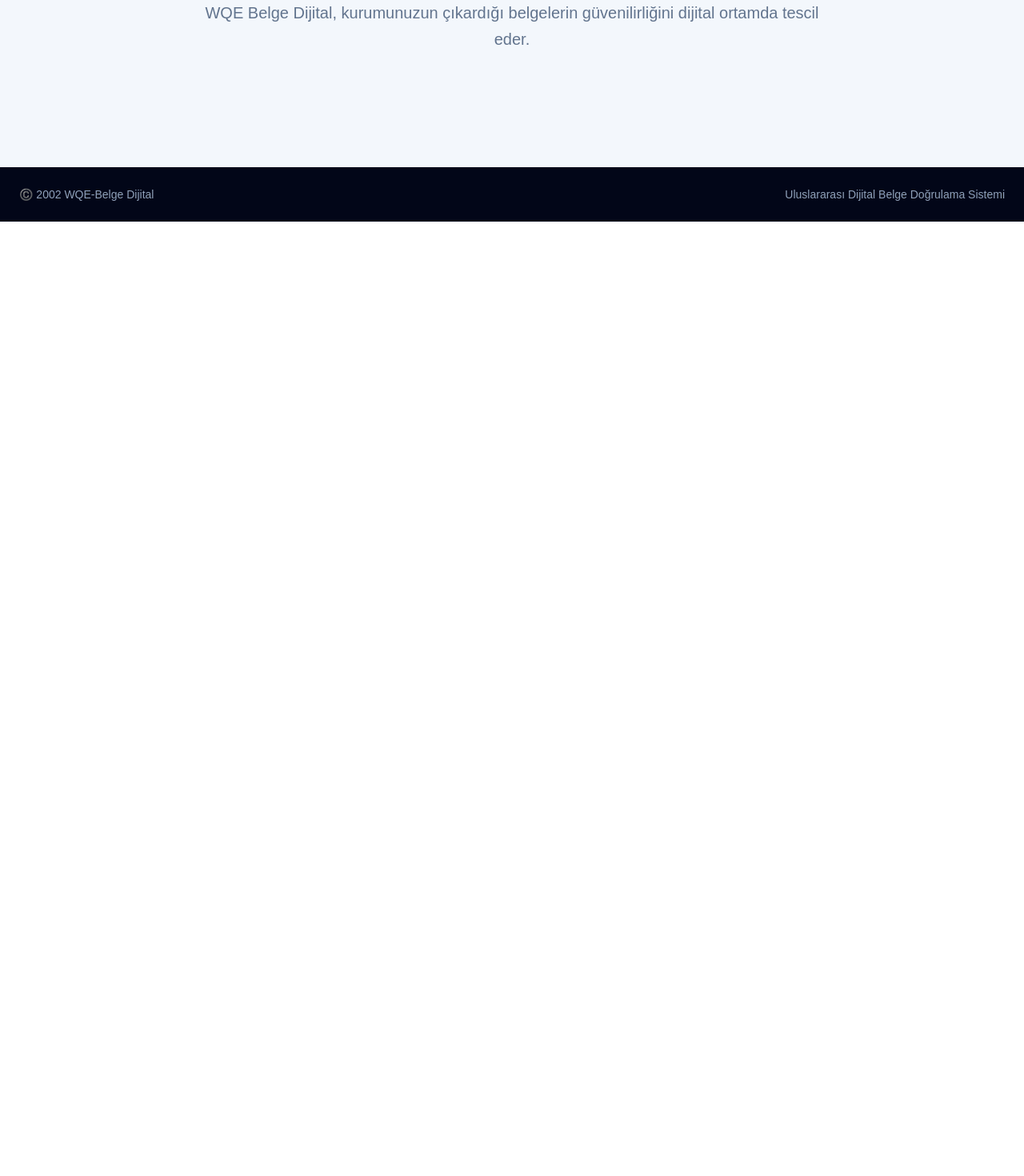
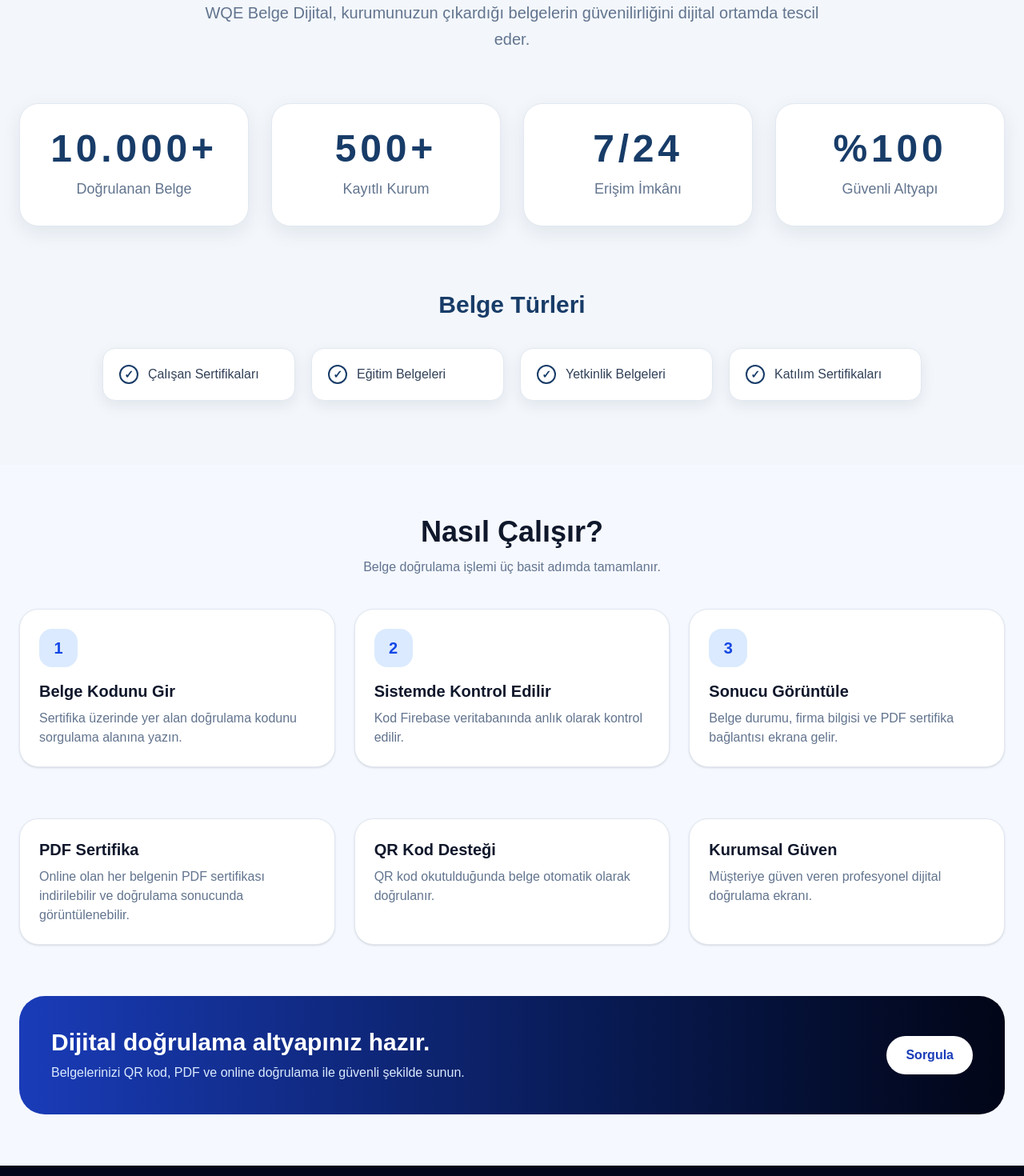
Before and after one commit to muratalan91-commits/wqe-system-final, a Next.js app: page / in a window 1280 px wide. Shown: the part 980-2450 px from the top of the page at 80% size. Before the commit the page ends 1257 px from the top, so only its background shows below. Built offline with nearby package versions, Linux system fonts and the light colour scheme.

Commit message:
Update page.tsx

```diff
--- a/app/page.tsx
+++ b/app/page.tsx
@@ -120,11 +120,23 @@
     return value || "-";
   };
 
+  const clearResult = () => {
+    setDocumentName("");
+    setOwner("");
+    setAddress("");
+    setDescription("");
+    setDate("");
+    setRevizyontarihi("");
+    setStatus("");
+    setPdfUrl("");
+  };
+
   const verifyDocument = async (customCode?: string) => {
     const searchCode = (customCode || code).trim();
 
     if (!searchCode) {
       setResult(t[lang].enterCode);
+      clearResult();
       return;
     }
 
@@ -133,14 +145,7 @@
 
     if (querySnapshot.empty) {
       setResult(t[lang].notFound);
-      setDocumentName("");
-      setOwner("");
-      setAddress("");
-      setDescription("");
-      setDate("");
-      setRevizyontarihi("");
-      setStatus("");
-      setPdfUrl("");
+      clearResult();
       return;
     }
 
@@ -182,13 +187,7 @@
             className="flex items-center gap-3 cursor-pointer"
           >
             <div className="w-12 h-12 rounded-2xl bg-gradient-to-br from-blue-700 to-cyan-400 flex items-center justify-center shadow-lg shadow-blue-700/30">
-              <svg
-                width="30"
-                height="30"
-                viewBox="0 0 24 24"
-                fill="none"
-                className="text-white"
-              >
+              <svg width="30" height="30" viewBox="0 0 24 24" fill="none" className="text-white">
                 <path
                   d="M12 2L4 5.5V11C4 16.2 7.4 20.9 12 22C16.6 20.9 20 16.2 20 11V5.5L12 2Z"
                   fill="currentColor"
@@ -215,24 +214,16 @@
           </a>
 
           <div className="hidden md:flex items-center gap-6 text-sm font-semibold text-slate-600">
-            <a href="#sorgula" className="hover:text-blue-700">
-              {t[lang].query}
-            </a>
-            <a href="#nasil-calisir" className="hover:text-blue-700">
-              {t[lang].how}
-            </a>
-            <a href="#ozellikler" className="hover:text-blue-700">
-              {t[lang].features}
-            </a>
+            <a href="#sorgula" className="hover:text-blue-700">{t[lang].query}</a>
+            <a href="#nasil-calisir" className="hover:text-blue-700">{t[lang].how}</a>
+            <a href="#ozellikler" className="hover:text-blue-700">{t[lang].features}</a>
           </div>
 
           <div className="flex items-center gap-2">
             <button
               onClick={() => setLang("tr")}
               className={`px-3 py-1 rounded-full text-xs font-bold ${
-                lang === "tr"
-                  ? "bg-blue-700 text-white"
-                  : "bg-slate-100 text-slate-600"
+                lang === "tr" ? "bg-blue-700 text-white" : "bg-slate-100 text-slate-600"
               }`}
             >
               TR
@@ -241,9 +232,7 @@
             <button
               onClick={() => setLang("en")}
               className={`px-3 py-1 rounded-full text-xs font-bold ${
-                lang === "en"
-                  ? "bg-blue-700 text-white"
-                  : "bg-slate-100 text-slate-600"
+                lang === "en" ? "bg-blue-700 text-white" : "bg-slate-100 text-slate-600"
               }`}
             >
               EN
@@ -260,6 +249,10 @@
       </header>
 
       <section className="relative overflow-hidden bg-gradient-to-br from-[#021B4E] via-[#003B8F] to-[#020617] text-white">
+        <div className="absolute inset-0 opacity-20 bg-[radial-gradient(circle_at_top_right,#60a5fa,transparent_35%)]" />
+        <div className="absolute top-[-200px] right-[-200px] w-[520px] h-[520px] bg-cyan-400/20 blur-3xl rounded-full" />
+        <div className="absolute bottom-[-220px] left-[-200px] w-[520px] h-[520px] bg-blue-500/20 blur-3xl rounded-full" />
+
         <div className="relative max-w-7xl mx-auto px-6 py-20 grid lg:grid-cols-2 gap-12 items-center">
           <div>
             <div className="inline-flex items-center gap-2 bg-white/10 border border-white/20 px-4 py-2 rounded-full text-sm mb-6">
@@ -302,9 +295,7 @@
                 {t[lang].verifyLabel}
               </div>
 
-              <h3 className="text-3xl font-black mb-2">
-                {t[lang].verifyTitle}
-              </h3>
+              <h3 className="text-3xl font-black mb-2">{t[lang].verifyTitle}</h3>
 
               <p className="text-slate-500">{t[lang].verifyDesc}</p>
             </div>
@@ -351,32 +342,22 @@
 
                     {revizyontarihi && (
                       <div className="flex justify-between gap-4 border-b pb-2">
-                        <span className="text-slate-500">
-                          {t[lang].revisionDate}
-                        </span>
+                        <span className="text-slate-500">{t[lang].revisionDate}</span>
                         <strong>{revizyontarihi}</strong>
                       </div>
                     )}
 
                     {address && (
                       <div className="border-b pb-2">
-                        <div className="text-slate-500 mb-1">
-                          {t[lang].address}
-                        </div>
-                        <div className="font-semibold whitespace-pre-line">
-                          {address}
-                        </div>
+                        <div className="text-slate-500 mb-1">{t[lang].address}</div>
+                        <div className="font-semibold whitespace-pre-line">{address}</div>
                       </div>
                     )}
 
                     {description && (
                       <div className="border-b pb-2">
-                        <div className="text-slate-500 mb-1">
-                          {t[lang].description}
-                        </div>
-                        <div className="font-semibold whitespace-pre-line">
-                          {description}
-                        </div>
+                        <div className="text-slate-500 mb-1">{t[lang].description}</div>
+                        <div className="font-semibold whitespace-pre-line">{description}</div>
                       </div>
                     )}
 
@@ -453,17 +434,14 @@
             <div className="text-3xl font-black text-blue-700">24/7</div>
             <div className="text-slate-500 text-sm">{t[lang].uninterrupted}</div>
           </div>
-
           <div>
             <div className="text-3xl font-black text-blue-700">SSL</div>
             <div className="text-slate-500 text-sm">{t[lang].secureInfra}</div>
           </div>
-
           <div>
             <div className="text-3xl font-black text-blue-700">QR</div>
             <div className="text-slate-500 text-sm">{t[lang].fastQuery}</div>
           </div>
-
           <div>
             <div className="text-3xl font-black text-blue-700">PDF</div>
             <div className="text-slate-500 text-sm">{t[lang].digitalCert}</div>
@@ -480,6 +458,132 @@
           <p className="text-slate-500 text-lg md:text-xl max-w-3xl mx-auto mb-16 leading-relaxed">
             {t[lang].trustedDesc}
           </p>
+
+          <div className="grid sm:grid-cols-2 lg:grid-cols-4 gap-7 mb-20">
+            {[
+              ["10.000+", t[lang].verifiedDocs],
+              ["500+", t[lang].registeredCompany],
+              ["7/24", t[lang].access],
+              ["%100", t[lang].secureInfra],
+            ].map((item) => (
+              <div
+                key={item[0]}
+                className="bg-white rounded-3xl p-8 shadow-[0_8px_24px_rgba(15,23,42,0.08)] border border-slate-200"
+              >
+                <div className="text-4xl md:text-5xl font-semibold tracking-widest text-[#183c68] mb-3">
+                  {item[0]}
+                </div>
+                <div className="text-slate-500 text-lg">{item[1]}</div>
+              </div>
+            ))}
+          </div>
+
+          <h4 className="text-3xl font-semibold text-[#183c68] mb-9">
+            {t[lang].docTypes}
+          </h4>
+
+          <div className="grid sm:grid-cols-2 lg:grid-cols-4 gap-5 max-w-5xl mx-auto">
+            {(lang === "tr"
+              ? ["Çalışan Sertifikaları", "Eğitim Belgeleri", "Yetkinlik Belgeleri", "Katılım Sertifikaları"]
+              : ["Employee Certificates", "Training Documents", "Competency Documents", "Participation Certificates"]
+            ).map((item) => (
+              <div
+                key={item}
+                className="bg-white rounded-2xl p-5 shadow-[0_6px_18px_rgba(15,23,42,0.08)] border border-slate-200 flex items-center gap-3 text-left text-slate-700 font-medium"
+              >
+                <span className="w-6 h-6 rounded-full border-2 border-[#183c68] text-[#183c68] flex items-center justify-center text-sm font-bold">
+                  ✓
+                </span>
+                <span>{item}</span>
+              </div>
+            ))}
+          </div>
+        </div>
+      </section>
+
+      <section id="nasil-calisir" className="max-w-7xl mx-auto px-6 py-16">
+        <div className="text-center mb-10">
+          <h3 className="text-3xl md:text-4xl font-black text-slate-900">
+            {t[lang].how}
+          </h3>
+          <p className="text-slate-500 mt-3">
+            {lang === "tr"
+              ? "Belge doğrulama işlemi üç basit adımda tamamlanır."
+              : "Document verification is completed in three simple steps."}
+          </p>
+        </div>
+
+        <div className="grid md:grid-cols-3 gap-6">
+          {(lang === "tr"
+            ? [
+                ["1", "Belge Kodunu Gir", "Sertifika üzerinde yer alan doğrulama kodunu sorgulama alanına yazın."],
+                ["2", "Sistemde Kontrol Edilir", "Kod Firebase veritabanında anlık olarak kontrol edilir."],
+                ["3", "Sonucu Görüntüle", "Belge durumu, firma bilgisi ve PDF sertifika bağlantısı ekrana gelir."],
+              ]
+            : [
+                ["1", "Enter Document Code", "Enter the verification code shown on the certificate."],
+                ["2", "System Checks It", "The code is checked instantly in the Firebase database."],
+                ["3", "View Result", "Document status, company information and PDF certificate link are displayed."],
+              ]
+          ).map((item) => (
+            <div
+              key={item[0]}
+              className="bg-white rounded-3xl p-6 shadow-sm border border-slate-200 hover:shadow-2xl hover:-translate-y-1 transition-all duration-300"
+            >
+              <div className="w-12 h-12 rounded-2xl bg-blue-100 text-blue-700 flex items-center justify-center font-black text-xl mb-4">
+                {item[0]}
+              </div>
+              <h4 className="text-xl font-black mb-2">{item[1]}</h4>
+              <p className="text-slate-500">{item[2]}</p>
+            </div>
+          ))}
+        </div>
+      </section>
+
+      <section id="ozellikler" className="max-w-7xl mx-auto px-6 pb-16 grid md:grid-cols-3 gap-6">
+        {(lang === "tr"
+          ? [
+              ["PDF Sertifika", "Online olan her belgenin PDF sertifikası indirilebilir ve doğrulama sonucunda görüntülenebilir."],
+              ["QR Kod Desteği", "QR kod okutulduğunda belge otomatik olarak doğrulanır."],
+              ["Kurumsal Güven", "Müşteriye güven veren profesyonel dijital doğrulama ekranı."],
+            ]
+          : [
+              ["PDF Certificate", "The PDF certificate of each online document can be viewed and downloaded after verification."],
+              ["QR Code Support", "When the QR code is scanned, the document is automatically verified."],
+              ["Corporate Trust", "A professional digital verification screen that builds customer confidence."],
+            ]
+        ).map((item) => (
+          <div
+            key={item[0]}
+            className="bg-white rounded-3xl p-6 shadow-sm border border-slate-200 hover:shadow-2xl hover:-translate-y-1 transition-all duration-300"
+          >
+            <h4 className="text-xl font-black mb-2">{item[0]}</h4>
+            <p className="text-slate-500">{item[1]}</p>
+          </div>
+        ))}
+      </section>
+
+      <section className="max-w-7xl mx-auto px-6 pb-16">
+        <div className="rounded-[2rem] bg-gradient-to-r from-blue-800 to-slate-950 text-white p-8 md:p-10 flex flex-col md:flex-row justify-between gap-6 items-start md:items-center">
+          <div>
+            <h3 className="text-3xl font-black mb-2">
+              {lang === "tr"
+                ? "Dijital doğrulama altyapınız hazır."
+                : "Your digital verification infrastructure is ready."}
+            </h3>
+            <p className="text-blue-100">
+              {lang === "tr"
+                ? "Belgelerinizi QR kod, PDF ve online doğrulama ile güvenli şekilde sunun."
+                : "Present your documents securely with QR code, PDF and online verification."}
+            </p>
+          </div>
+
+          <a
+            href="#sorgula"
+            className="bg-white text-blue-800 px-6 py-3 rounded-full font-black"
+          >
+            {t[lang].query}
+          </a>
         </div>
       </section>
 
```
